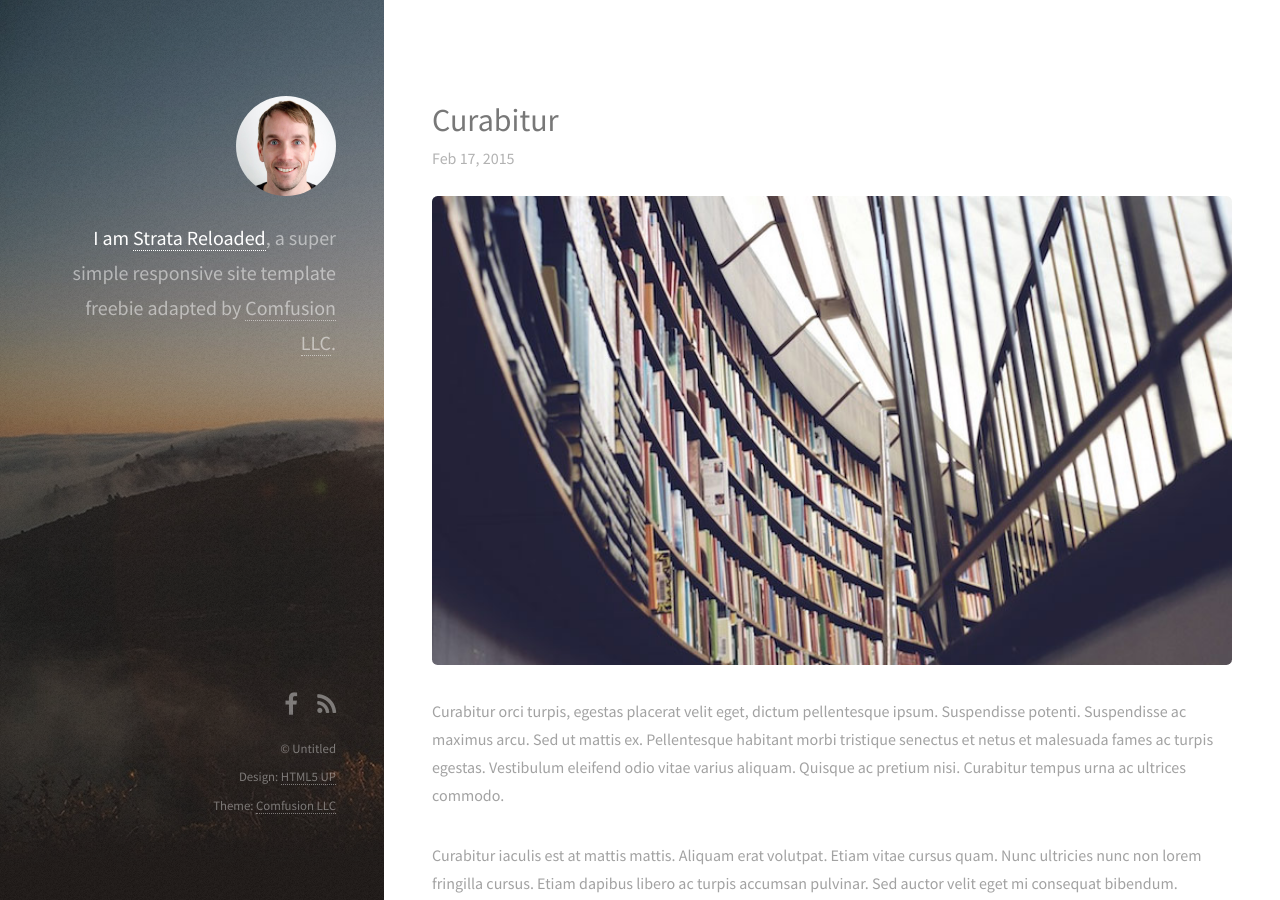
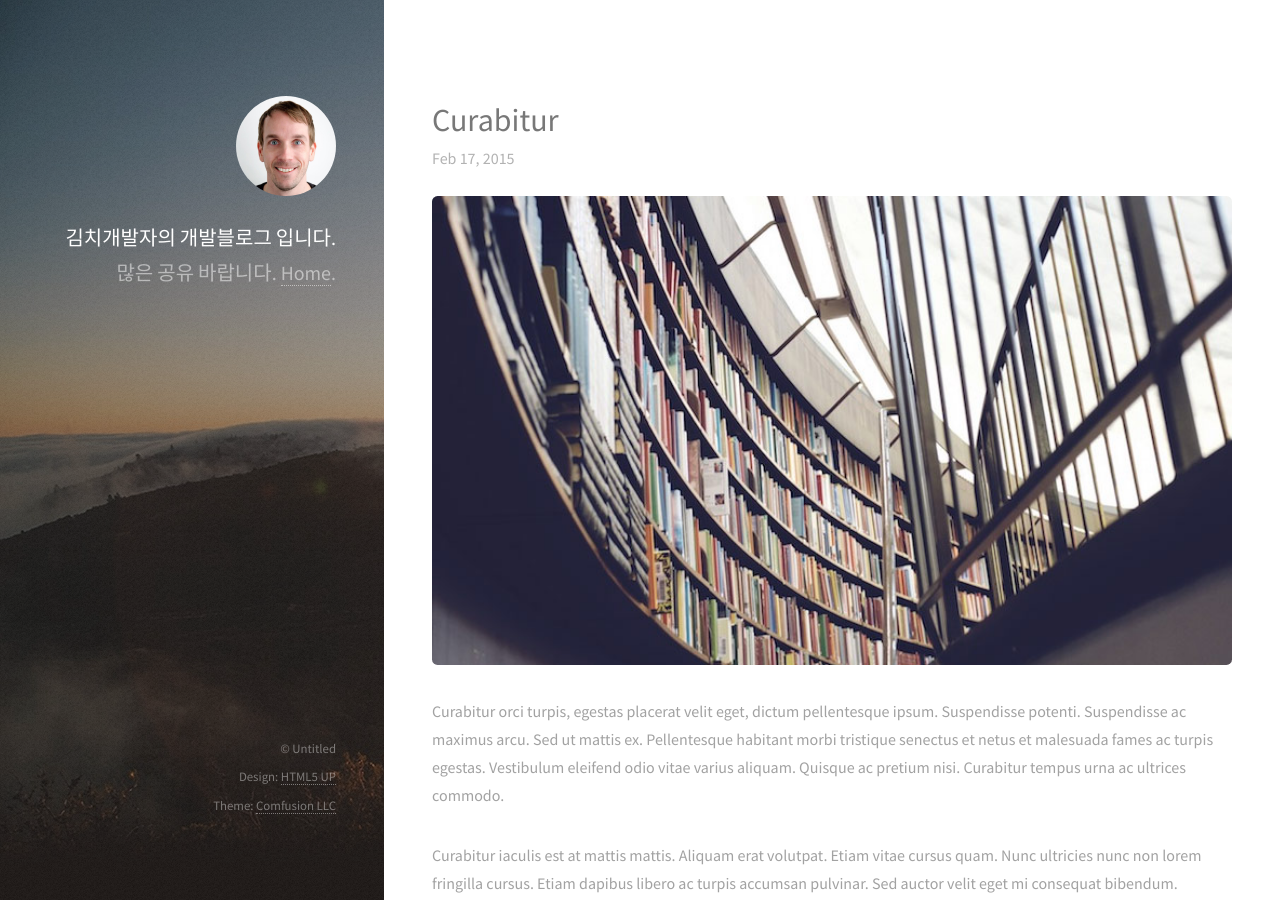
Before and after one commit to old-jekyll-templates/Strata-Jekyll-Theme, a Jekyll site: the page built from index.html, in a window 1280 px wide and 900 px high. Built offline with Jekyll 4.4.1, drawn with Linux system fonts in a browser that asks for light colours; nearby versions of some CDN libraries.

Commit message:
소셜 세팅
기본셋팅

```diff
--- a/_layouts/default.html
+++ b/_layouts/default.html
@@ -26,9 +26,9 @@
 	<body id="top">
     <header id="header">
       <a href="{{ site.url }}" class="image avatar"><img class="editable" src="/images/avatar.jpg" alt="{{ site.author.name }}"></a>
-      <h1 class="editable"><strong>I am <a href="/">Strata Reloaded</a></strong>, a super simple<br>
-      responsive site template freebie<br>
-      adapted by <a href="http://comfusionllc.com">Comfusion LLC</a>.</h1>
+      <h1 class="editable"><strong>김치개발자의 개발블로그 입니다.</strong><br>
+      많은 공유 바랍니다.
+      <br><a href="https://kimchi-dev.github.io/">Home</a>.</h1>
     </header>
 
     {{ content }}
```
Also changed, not shown: _data/social.yml (+8 -8 lines).
